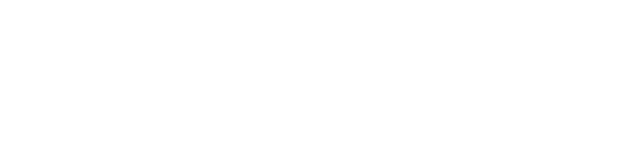
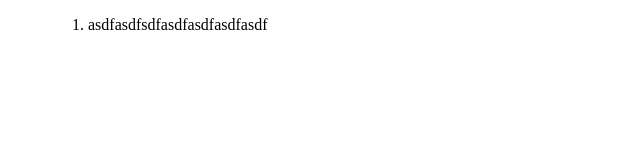
Before and after one commit to turysbay0901/alidala2, a plain HTML site: page index.html in a window 1280 px wide. Shown: the whole page, without its empty margins (0-640 px from the left). Drawn offline with Linux system fonts and the light colour scheme.

Commit message:
sdfasdf
dsfasdvzdvsdf
vszdfasdfasdf

```diff
--- a/index.html
+++ b/index.html
@@ -7,5 +7,10 @@
 </head>
 <body>
     <script></script>
+    <ul>
+    	<ol>
+    		<li>asdfasdfsdfasdfasdfasdfasdf</li>
+    	</ol>
+    </ul>
 </body>
 </html>
```
